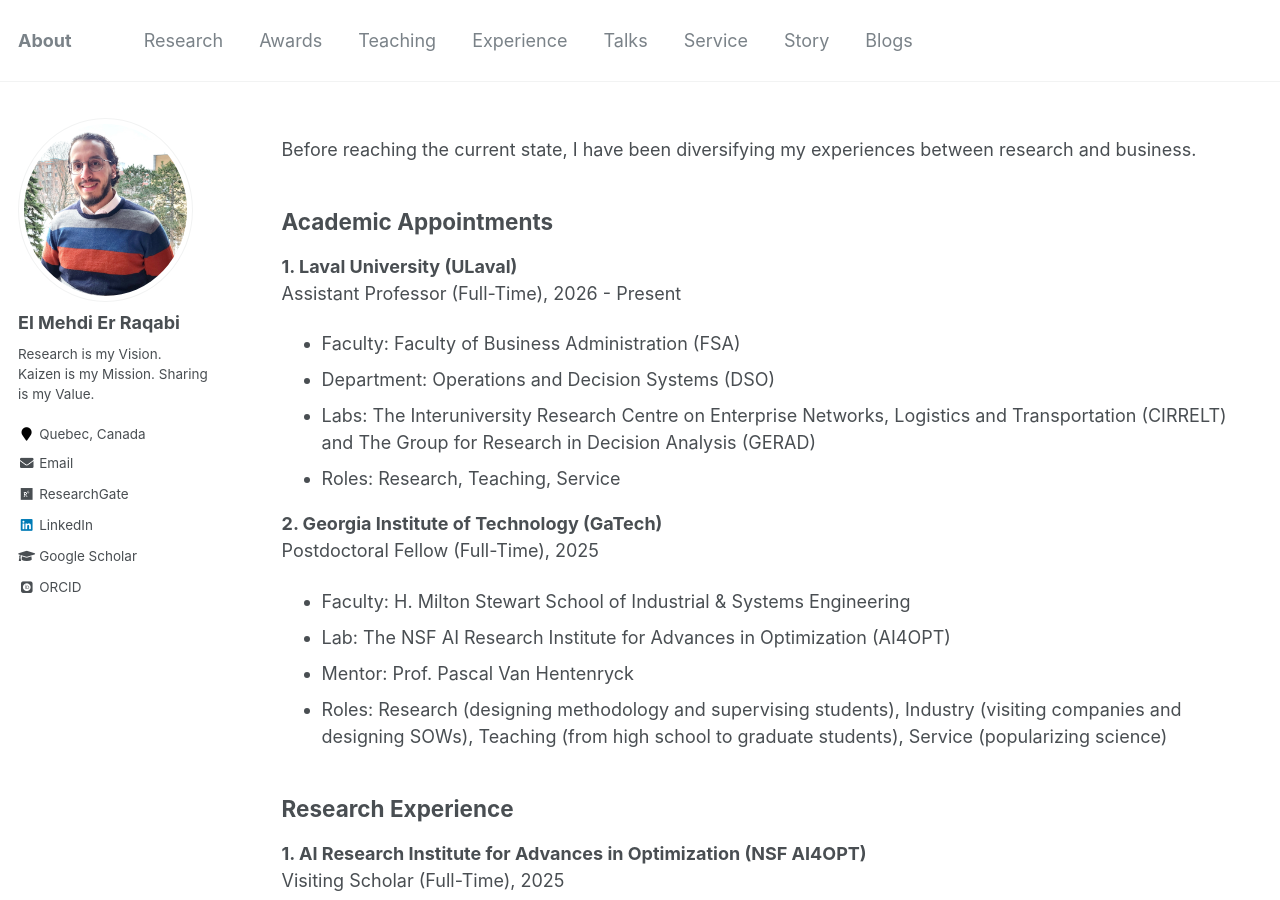
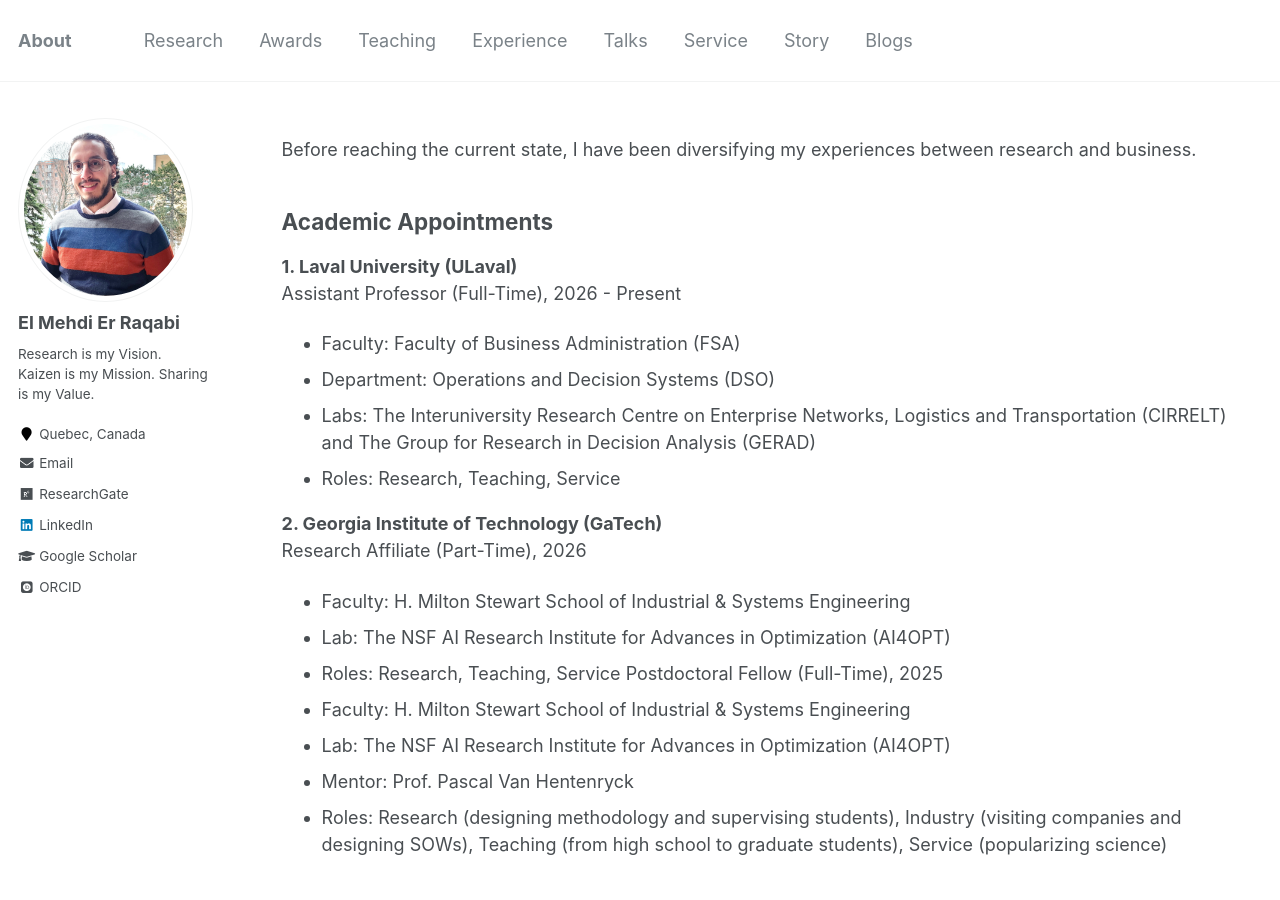
Before and after one commit to RqbMedi/rqbmedi.github.io, a Jekyll site: the page built from _pages/others.md, in a window 1280 px wide and 900 px high. Built offline with Jekyll 4.4.1, drawn with Linux system fonts in a browser that asks for light colours; some web fonts are replaced.

Commit message:
Update others.md

```diff
--- a/_pages/others.md
+++ b/_pages/others.md
@@ -20,6 +20,10 @@ Assistant Professor (Full-Time), 2026 - Present
  - Roles: Research, Teaching, Service
 
 **2. Georgia Institute of Technology (GaTech)**<br>
+Research Affiliate (Part-Time), 2026
+ - Faculty: H. Milton Stewart School of Industrial & Systems Engineering
+ - Lab: The NSF AI Research Institute for Advances in Optimization (AI4OPT)
+ - Roles: Research, Teaching, Service
 Postdoctoral Fellow (Full-Time), 2025
  - Faculty: H. Milton Stewart School of Industrial & Systems Engineering
  - Lab: The NSF AI Research Institute for Advances in Optimization (AI4OPT)
```
